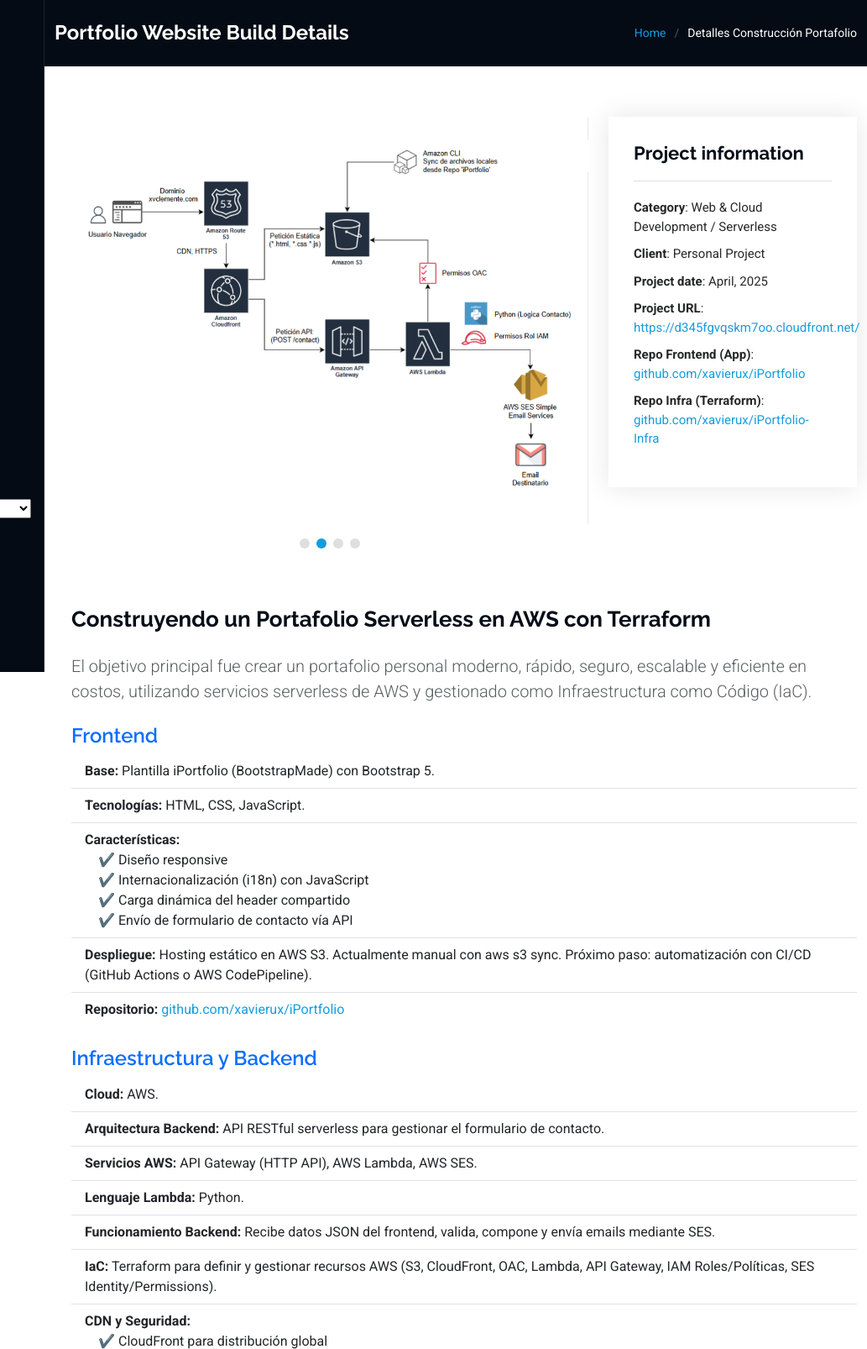
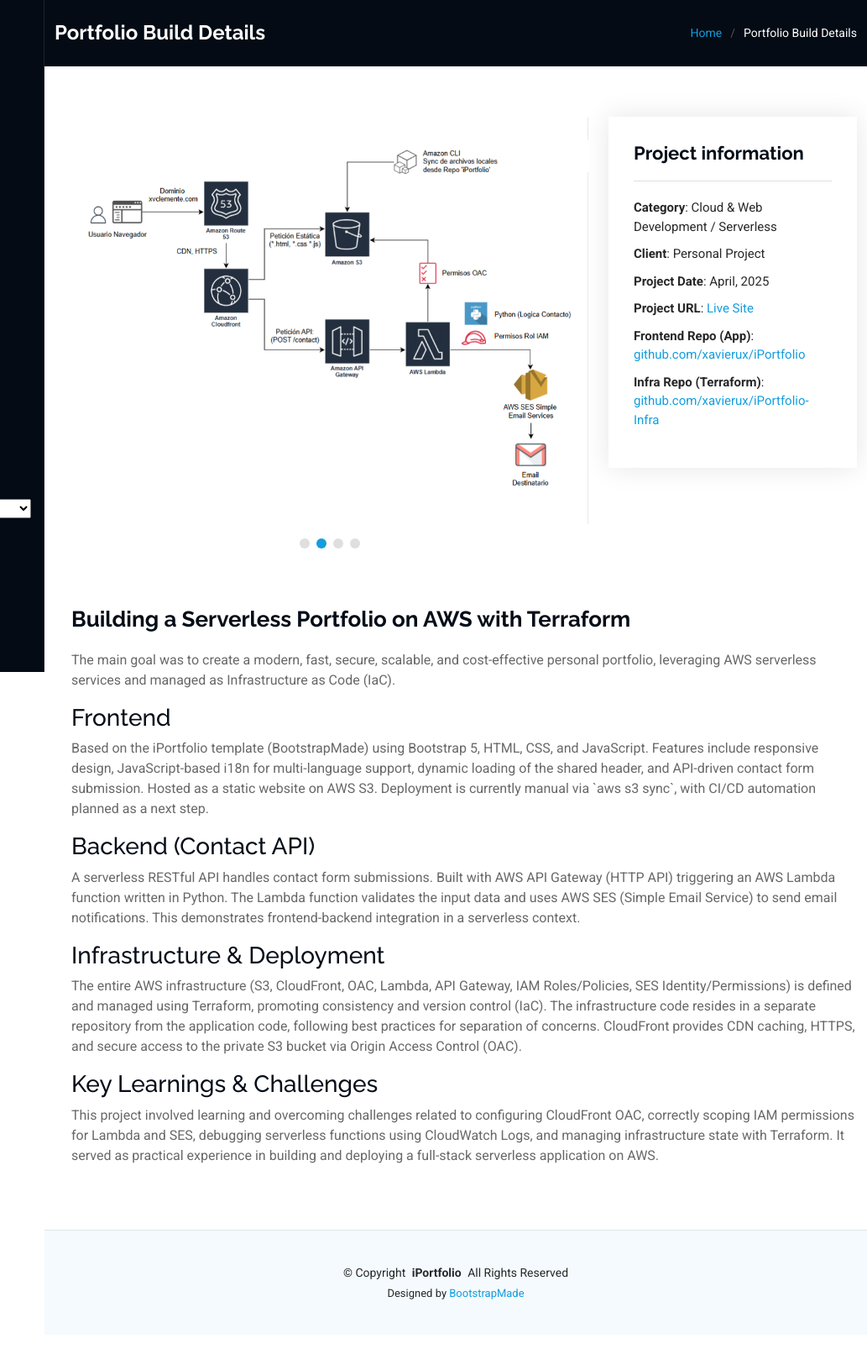
Before and after one commit to xavierux/iPortfolio, a plain HTML site: page views/portfolio-web-portfolio.html in a window 1280 px wide. Shown: the top 1606 px of the page at 84% size, 247-1280 px from the left. Drawn offline with Linux system fonts and the light colour scheme; files whose address does not match are found by name.

Commit message:
traducciones en web-portfolio

```diff
--- a/assets/lang/en.json
+++ b/assets/lang/en.json
@@ -137,6 +137,36 @@
         "java": "Java",
         "python": "Python",
         "aws": "AWS"
+      },
+      "web_portfolio_details": {
+        "infoTitle": "Project information",
+        "build": {
+          "pageTitle": "Portfolio Build Details",
+          "breadcrumb": "Portfolio Build Details",
+          "altSite": "Portfolio Screenshot",
+          "altArch": "AWS Architecture Diagram",
+          "altStructure": "Project File Structure",
+          "altConsole": "AWS Console Screenshot",
+          "categoryLabel": "Category",
+          "categoryValue": "Cloud & Web Development / Serverless",
+          "clientLabel": "Client",
+          "clientValue": "Personal Project",
+          "dateLabel": "Project Date",
+          "dateValue": "April, 2025",
+          "urlLabel": "Project URL",
+          "repoFrontendLabel": "Frontend Repo (App)",
+          "repoInfraLabel": "Infra Repo (Terraform)",
+          "title": "Building a Serverless Portfolio on AWS with Terraform",
+          "descObjective": "The main goal was to create a modern, fast, secure, scalable, and cost-effective personal portfolio, leveraging AWS serverless services and managed as Infrastructure as Code (IaC).",
+          "frontendTitle": "Frontend",
+          "descFrontend": "Based on the iPortfolio template (BootstrapMade) using Bootstrap 5, HTML, CSS, and JavaScript. Features include responsive design, JavaScript-based i18n for multi-language support, dynamic loading of the shared header, and API-driven contact form submission. Hosted as a static website on AWS S3. Deployment is currently manual via `aws s3 sync`, with CI/CD automation planned as a next step.",
+          "backendTitle": "Backend (Contact API)",
+          "descBackend": "A serverless RESTful API handles contact form submissions. Built with AWS API Gateway (HTTP API) triggering an AWS Lambda function written in Python. The Lambda function validates the input data and uses AWS SES (Simple Email Service) to send email notifications. This demonstrates frontend-backend integration in a serverless context.",
+          "infraTitle": "Infrastructure & Deployment",
+          "descInfra": "The entire AWS infrastructure (S3, CloudFront, OAC, Lambda, API Gateway, IAM Roles/Policies, SES Identity/Permissions) is defined and managed using Terraform, promoting consistency and version control (IaC). The infrastructure code resides in a separate repository from the application code, following best practices for separation of concerns. CloudFront provides CDN caching, HTTPS, and secure access to the private S3 bucket via Origin Access Control (OAC).",
+          "learningsTitle": "Key Learnings & Challenges",
+          "descLearnings": "This project involved learning and overcoming challenges related to configuring CloudFront OAC, correctly scoping IAM permissions for Lambda and SES, debugging serverless functions using CloudWatch Logs, and managing infrastructure state with Terraform. It served as practical experience in building and deploying a full-stack serverless application on AWS."
+        }
       }
     },
     "contact": {
--- a/views/portfolio-web-portfolio.html
+++ b/views/portfolio-web-portfolio.html
@@ -4,36 +4,25 @@
 <head>
   <meta charset="utf-8">
   <meta content="width=device-width, initial-scale=1.0" name="viewport">
-  <title>Portfolio Details - iPortfolio Bootstrap Template</title>
-  <meta content="" name="description">
-  <meta content="" name="keywords">
+  <title data-i18n="portfolio.web_portfolio_details.build.pageTitle">Portfolio Build Details</title>
+  <meta content="Details about how the Xavier Clemente portfolio website was built using AWS serverless technologies and Terraform." name="description">
+  <meta content="AWS, Serverless, Terraform, Portfolio, CloudFront, S3, Lambda, API Gateway, SES, Infrastructure as Code, Frontend" name="keywords">
 
-  <!-- Favicons -->
   <link href="../assets/img/favicon.png" rel="icon">
   <link href="../assets/img/apple-touch-icon.png" rel="apple-touch-icon">
 
-  <!-- Fonts -->
   <link href="https://fonts.googleapis.com" rel="preconnect">
   <link href="https://fonts.gstatic.com" rel="preconnect" crossorigin>
   <link href="https://fonts.googleapis.com/css2?family=Roboto:ital,wght@0,100;0,300;0,400;0,500;0,700;0,900;1,100;1,300;1,400;1,500;1,700;1,900&family=Poppins:ital,wght@0,100;0,200;0,300;0,400;0,500;0,600;0,700;0,800;0,900;1,100;1,200;1,300;1,400;1,500;1,600;1,700;1,800;1,900&family=Raleway:ital,wght@0,100;0,200;0,300;0,400;0,500;0,600;0,700;0,800;0,900;1,100;1,200;1,300;1,400;1,500;1,600;1,700;1,800;1,900&display=swap" rel="stylesheet">
 
-  <!-- Vendor CSS Files -->
   <link href="../assets/vendor/bootstrap/css/bootstrap.min.css" rel="stylesheet">
   <link href="../assets/vendor/bootstrap-icons/bootstrap-icons.css" rel="stylesheet">
   <link href="../assets/vendor/aos/aos.css" rel="stylesheet">
   <link href="../assets/vendor/glightbox/css/glightbox.min.css" rel="stylesheet">
   <link href="../assets/vendor/swiper/swiper-bundle.min.css" rel="stylesheet">
 
-  <!-- Main CSS File -->
   <link href="../assets/css/main.css" rel="stylesheet">
 
-  <!-- =======================================================
-  * Template Name: iPortfolio
-  * Template URL: https://bootstrapmade.com/iportfolio-bootstrap-portfolio-websites-template/
-  * Updated: Jun 29 2024 with Bootstrap v5.3.3
-  * Author: BootstrapMade.com
-  * License: https://bootstrapmade.com/license/
-  ======================================================== -->
 </head>
 
 <body class="portfolio-details-page">
@@ -42,20 +31,17 @@
 
   <main class="main">
 
-    <!-- Page Title -->
     <div class="page-title dark-background">
       <div class="container d-lg-flex justify-content-between align-items-center">
-        <h1 class="mb-2 mb-lg-0">Portfolio Website Build Details</h1>
+        <h1 class="mb-2 mb-lg-0" data-i18n="portfolio.web_portfolio_details.build.pageTitle">Portfolio Build Details</h1>
         <nav class="breadcrumbs">
           <ol>
-            <li><a href="/index.html">Home</a></li>
-            <li class="current" data-i18n="portfolio.details.build.breadcrumb">Detalles Construcción Portafolio</li>
+            <li><a href="index.html" data-i18n="nav.home">Home</a></li>
+            <li class="current" data-i18n="portfolio.web_portfolio_details.build.breadcrumb">Portfolio Build Details</li>
           </ol>
         </nav>
       </div>
-    </div><!-- End Page Title -->
-
-    <!-- Portfolio Details Section -->
+    </div>
     <section id="portfolio-details" class="portfolio-details section">
 
       <div class="container" data-aos="fade-up" data-aos-delay="100">
@@ -84,19 +70,19 @@
               <div class="swiper-wrapper align-items-center">
 
                 <div class="swiper-slide">
-                  <img src="../assets/img/portfolio/app-iportafolio1.png" alt="">
+                  <img src="../assets/img/portfolio/app-iportafolio1.png" alt="Portfolio Screenshot" data-i18n="[alt]portfolio.web_portfolio_details.build.altSite">
                 </div>
 
                 <div class="swiper-slide">
-                  <img src="../assets/img/portfolio/arq.png" alt="">
+                  <img src="../assets/img/portfolio/arq.png" alt="AWS Architecture Diagram" data-i18n="[alt]portfolio.web_portfolio_details.build.altArch">
                 </div>
 
                 <div class="swiper-slide">
-                  <img src="../assets/img/portfolio/file-structure.png" alt="">
+                   <img src="../assets/img/portfolio/file-structure.png" alt="Project File Structure" data-i18n="[alt]portfolio.web_portfolio_details.build.altStructure">
                 </div>
 
                 <div class="swiper-slide">
-                  <img src="../assets/img/portfolio/aws-panel.png" alt="">
+                   <img src="../assets/img/portfolio/aws-panel.png" alt="AWS Console Screenshot" data-i18n="[alt]portfolio.web_portfolio_details.build.altConsole">
                 </div>
 
               </div>
@@ -106,100 +92,67 @@
 
           <div class="col-lg-4">
             <div class="portfolio-info" data-aos="fade-up" data-aos-delay="200">
-              <h3 data-i18n="portfolio.details.infoTitle">Project information</h3>
+              <h3 data-i18n="portfolio.web_portfolio_details.infoTitle">Project information</h3>
               <ul>
-                <li data-i18n="portfolio.details.build.category"><strong>Category</strong>: Web & Cloud Development / Serverless</li>
-                <li data-i18n="portfolio.details.build.client"><strong>Client</strong>: Personal Project</li>
-                <li data-i18n="portfolio.details.build.date"><strong>Project date</strong>: April, 2025</li>
-                <li><strong>Project URL</strong>: <a href="#">https://d345fgvqskm7oo.cloudfront.net/</a></li>
-                <li data-i18n="portfolio.details.build.repoFrontendLabel"><strong>Repo Frontend (App)</strong>: <a href="https://github.com/xavierux/iPortfolio" target="_blank">github.com/xavierux/iPortfolio</a></li>
-                <li data-i18n="portfolio.details.build.repoInfraLabel"><strong>Repo Infra (Terraform)</strong>: <a href="https://github.com/xavierux/iPortfolio-Infra" target="_blank">github.com/xavierux/iPortfolio-Infra</a></li>
+                <li><strong data-i18n="portfolio.web_portfolio_details.build.categoryLabel">Category</strong>: <span data-i18n="portfolio.web_portfolio_details.build.categoryValue">Cloud & Web Development / Serverless</span></li>
+                <li><strong data-i18n="portfolio.web_portfolio_details.build.clientLabel">Client</strong>: <span data-i18n="portfolio.web_portfolio_details.build.clientValue">Personal Project</span></li>
+                <li><strong data-i18n="portfolio.web_portfolio_details.build.dateLabel">Project date</strong>: <span data-i18n="portfolio.web_portfolio_details.build.dateValue">April, 2025</span></li>
+                <li><strong data-i18n="portfolio.web_portfolio_details.build.urlLabel">Project URL</strong>: <a href="https://d345fgvqskm7oo.cloudfront.net/" target="_blank">Live Site</a></li>
+                <li><strong data-i18n="portfolio.web_portfolio_details.build.repoFrontendLabel">Frontend Repo (App)</strong>: <a href="https://github.com/xavierux/iPortfolio" target="_blank">github.com/xavierux/iPortfolio</a></li>
+                <li><strong data-i18n="portfolio.web_portfolio_details.build.repoInfraLabel">Infra Repo (Terraform)</strong>: <a href="https://github.com/xavierux/iPortfolio-Infra" target="_blank">github.com/xavierux/iPortfolio-Infra</a></li>
               </ul>
             </div>
           </div>
+
           <div class="col-lg-12">
-            <section class="portfolio-description" data-aos="fade-up" data-aos-delay="300">
-              <header class="section-header">
-                <h2 class="display-4 fw-bold mb-4">Construyendo un Portafolio Serverless en AWS con Terraform</h2>
-                <p class="lead text-muted">
-                  El objetivo principal fue crear un portafolio personal moderno, rápido, seguro, escalable y eficiente en costos, utilizando servicios serverless de AWS y gestionado como Infraestructura como Código (IaC).
-                </p>
-              </header>
 
-              <article class="portfolio-details mt-4">
-                <h3 class="h4 fw-semibold text-primary">Frontend</h3>
-                <ul class="list-group list-group-flush mb-4">
-                  <li class="list-group-item"><strong>Base:</strong> Plantilla iPortfolio (BootstrapMade) con Bootstrap 5.</li>
-                  <li class="list-group-item"><strong>Tecnologías:</strong> HTML, CSS, JavaScript.</li>
-                  <li class="list-group-item">
-                    <strong>Características:</strong>
-                    <ul class="list-unstyled ms-3">
-                      <li>✔ Diseño responsive</li>
-                      <li>✔ Internacionalización (i18n) con JavaScript</li>
-                      <li>✔ Carga dinámica del header compartido</li>
-                      <li>✔ Envío de formulario de contacto vía API</li>
-                    </ul>
-                  </li>
-                  <li class="list-group-item"><strong>Despliegue:</strong> Hosting estático en AWS S3. Actualmente manual con aws s3 sync. Próximo paso: automatización con CI/CD (GitHub Actions o AWS CodePipeline).</li>
-                  <li class="list-group-item"><strong>Repositorio:</strong> <a href="https://github.com/xavierux/iPortfolio" target="_blank" class="text-decoration-none">github.com/xavierux/iPortfolio</a></li>
-                </ul>
-
-                <h3 class="h4 fw-semibold text-primary">Infraestructura y Backend</h3>
-                <ul class="list-group list-group-flush mb-4">
-                  <li class="list-group-item"><strong>Cloud:</strong> AWS.</li>
-                  <li class="list-group-item"><strong>Arquitectura Backend:</strong> API RESTful serverless para gestionar el formulario de contacto.</li>
-                  <li class="list-group-item"><strong>Servicios AWS:</strong> API Gateway (HTTP API), AWS Lambda, AWS SES.</li>
-                  <li class="list-group-item"><strong>Lenguaje Lambda:</strong> Python.</li>
-                  <li class="list-group-item"><strong>Funcionamiento Backend:</strong> Recibe datos JSON del frontend, valida, compone y envía emails mediante SES.</li>
-                  <li class="list-group-item"><strong>IaC:</strong> Terraform para definir y gestionar recursos AWS (S3, CloudFront, OAC, Lambda, API Gateway, IAM Roles/Políticas, SES Identity/Permissions).</li>
-                  <li class="list-group-item">
-                    <strong>CDN y Seguridad:</strong>
-                    <ul class="list-unstyled ms-3">
-                      <li>✔ CloudFront para distribución global</li>
-                      <li>✔ HTTPS automático con certificado por defecto</li>
-                      <li>✔ Acceso seguro a S3 mediante Origin Access Control (OAC)</li>
-                    </ul>
-                  </li>
-                  <li class="list-group-item"><strong>Repositorio:</strong> <a href="https://github.com/xavierux/iPortfolio-Infra" target="_blank" class="text-decoration-none">github.com/xavierux/iPortfolio-Infra</a></li>
-                </ul>
-              </article>
-            </section>
+            <div class="portfolio-description" data-aos="fade-up" data-aos-delay="300">
+              <h2 data-i18n="portfolio.web_portfolio_details.build.title">Building a Serverless Portfolio on AWS with Terraform</h2>
+              <p data-i18n="portfolio.web_portfolio_details.build.descObjective">
+                The main goal was to create a modern, fast, secure, scalable, and cost-effective personal portfolio, leveraging AWS serverless services and managed as Infrastructure as Code (IaC).
+              </p>
+              <h3 data-i18n="portfolio.web_portfolio_details.build.frontendTitle">Frontend</h3>
+              <p data-i18n="portfolio.web_portfolio_details.build.descFrontend">
+                Based on the iPortfolio template (BootstrapMade) using Bootstrap 5, HTML, CSS, and JavaScript. Features include responsive design, JavaScript-based i18n for multi-language support, dynamic loading of the shared header, and API-driven contact form submission. Hosted as a static website on AWS S3. Deployment is currently manual via `aws s3 sync`, with CI/CD automation planned as a next step.
+              </p>
+              <h3 data-i18n="portfolio.web_portfolio_details.build.backendTitle">Backend (Contact API)</h3>
+              <p data-i18n="portfolio.web_portfolio_details.build.descBackend">
+                A serverless RESTful API handles contact form submissions. Built with AWS API Gateway (HTTP API) triggering an AWS Lambda function written in Python. The Lambda function validates the input data and uses AWS SES (Simple Email Service) to send email notifications. This demonstrates frontend-backend integration in a serverless context.
+              </p>
+              <h3 data-i18n="portfolio.web_portfolio_details.build.infraTitle">Infrastructure & Deployment</h3>
+              <p data-i18n="portfolio.web_portfolio_details.build.descInfra">
+                The entire AWS infrastructure (S3, CloudFront, OAC, Lambda, API Gateway, IAM Roles/Policies, SES Identity/Permissions) is defined and managed using Terraform, promoting consistency and version control (IaC). The infrastructure code resides in a separate repository from the application code, following best practices for separation of concerns. CloudFront provides CDN caching, HTTPS, and secure access to the private S3 bucket via Origin Access Control (OAC).
+              </p>
+               <h3 data-i18n="portfolio.web_portfolio_details.build.learningsTitle">Key Learnings & Challenges</h3>
+               <p data-i18n="portfolio.web_portfolio_details.build.descLearnings">
+                This project involved learning and overcoming challenges related to configuring CloudFront OAC, correctly scoping IAM permissions for Lambda and SES, debugging serverless functions using CloudWatch Logs, and managing infrastructure state with Terraform. It served as practical experience in building and deploying a full-stack serverless application on AWS.
+               </p>
+            </div>
           </div>
 
         </div>
 
       </div>
 
-    </section><!-- /Portfolio Details Section -->
-
+    </section>
   </main>
 
   <footer id="footer" class="footer position-relative light-background">
-
     <div class="container">
       <div class="copyright text-center ">
-        <p>© <span>Copyright</span> <strong class="px-1 sitename">iPortfolio</strong> <span>All Rights Reserved</span></p>
+        <p><span data-i18n="footer.copyright">© Copyright</span> <strong class="px-1 sitename">iPortfolio</strong> <span data-i18n="footer.all_rights_reserved">All Rights Reserved</span></p>
       </div>
       <div class="credits">
-        <!-- All the links in the footer should remain intact. -->
-        <!-- You can delete the links only if you've purchased the pro version. -->
-        <!-- Licensing information: https://bootstrapmade.com/license/ -->
-        <!-- Purchase the pro version with working PHP/AJAX contact form: [buy-url] -->
         Designed by <a href="https://bootstrapmade.com/">BootstrapMade</a>
       </div>
     </div>
-
   </footer>
 
-  <!-- Scroll Top -->
   <a href="#" id="scroll-top" class="scroll-top d-flex align-items-center justify-content-center"><i class="bi bi-arrow-up-short"></i></a>
 
-  <!-- Preloader -->
   <div id="preloader"></div>
 
-  <!-- Vendor JS Files -->
   <script src="../assets/vendor/bootstrap/js/bootstrap.bundle.min.js"></script>
-  <script src="../assets/vendor/php-email-form/validate.js"></script>
   <script src="../assets/vendor/aos/aos.js"></script>
   <script src="../assets/vendor/typed.js/typed.umd.js"></script>
   <script src="../assets/vendor/purecounter/purecounter_vanilla.js"></script>
@@ -209,9 +162,8 @@
   <script src="../assets/vendor/isotope-layout/isotope.pkgd.min.js"></script>
   <script src="../assets/vendor/swiper/swiper-bundle.min.js"></script>
 
-  <!-- Main JS File -->
   <script src="../assets/js/main.js"></script>
-
-</body>
+  <script src="../assets/js/include-html.js"></script> <script src="../assets/js/i18n.js"></script>
+   <script src="../assets/js/contact-form-lambda.js"></script> </body>
 
 </html>
```
Also changed, not shown: assets/lang/es.json (+30 -0 lines).
